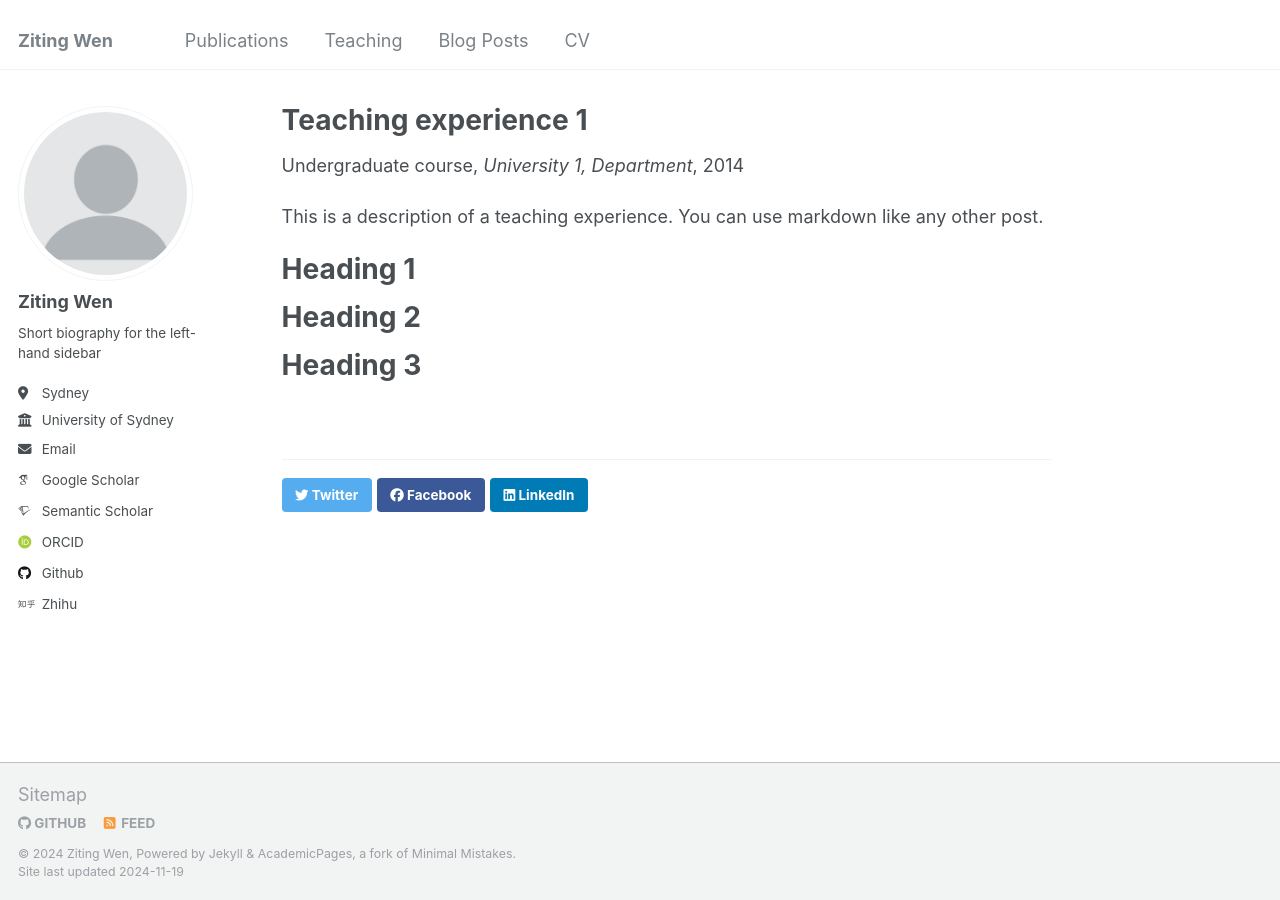
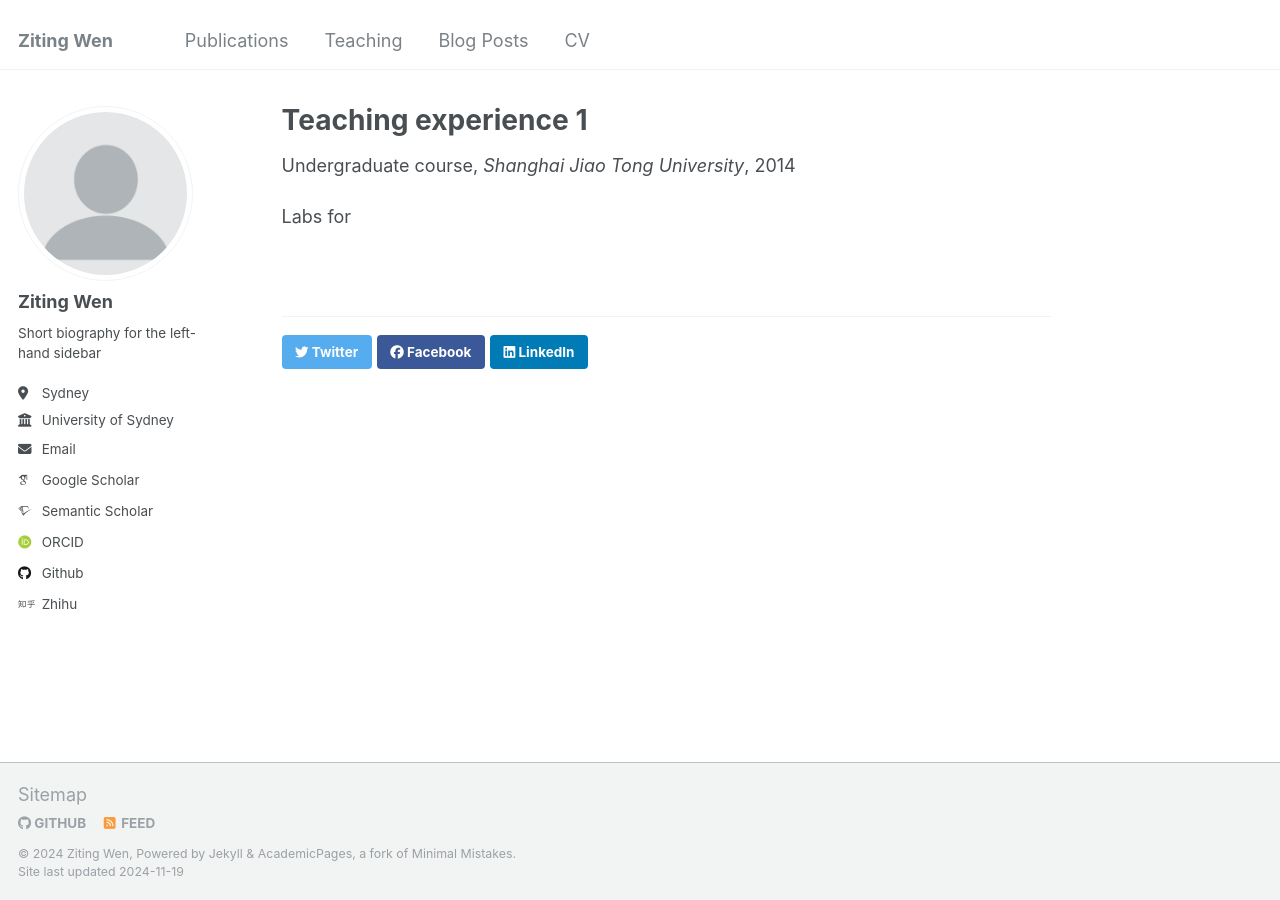
Before and after one commit to ZiTingW/ZiTingW.github.io, a Jekyll site: the page built from _teaching/2014-spring-teaching-1.md, in a window 1280 px wide. Built offline with Jekyll 4.4.1, drawn with Linux system fonts in a browser that asks for light colours; some web fonts are replaced; a file with an impossible date is left out.

Commit message:
Update 2014-spring-teaching-1.md

```diff
--- a/_teaching/2014-spring-teaching-1.md
+++ b/_teaching/2014-spring-teaching-1.md
@@ -3,18 +3,9 @@ title: "Teaching experience 1"
 collection: teaching
 type: "Undergraduate course"
 permalink: /teaching/2014-spring-teaching-1
-venue: "University 1, Department"
+venue: "Shanghai Jiao Tong University"
 date: 2014-01-01
 location: "City, Country"
 ---
 
-This is a description of a teaching experience. You can use markdown like any other post.
-
-Heading 1
-======
-
-Heading 2
-======
-
-Heading 3
-======
+Labs for
```
